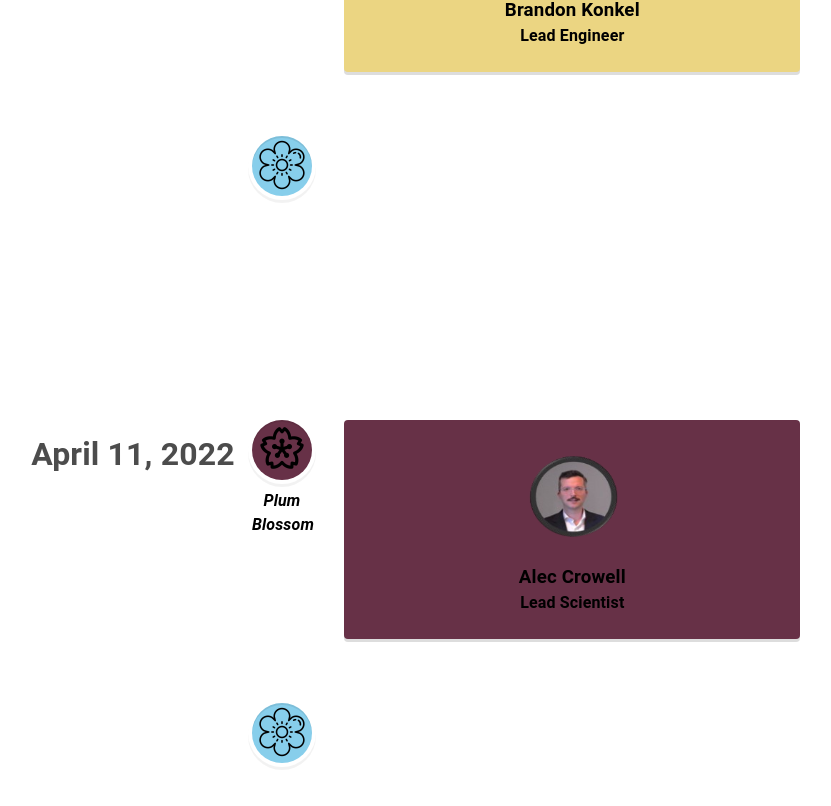
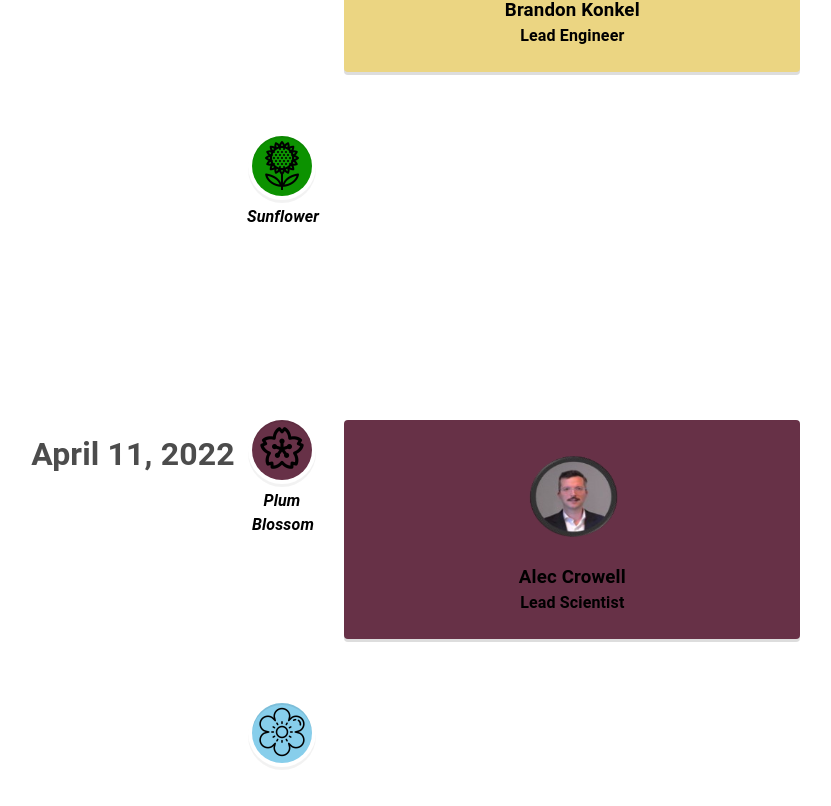
Before and after one commit to mfein28/KuenzelFlowers, a React (Create React App) app: page / in a window 1280 px wide. Shown: the part 1674-2480 px from the top of the page, without its empty margins (358-1189 px from the left). Built offline with nearby package versions, Linux system fonts and the light colour scheme.

Commit message:
Picture fixes

```diff
--- a/src/Timeline.js
+++ b/src/Timeline.js
@@ -124,9 +124,9 @@ function Timeline() {
             <VerticalTimelineElement
                 className="vertical-timeline-element--work"
                 date={<div style={{marginTop: -30}}><h1>April 1, 2022</h1></div>}
-                iconStyle={{background: '#87CEEB', color: '#000000'}}
-                contentStyle={{background: '#87CEEB', color: '#000000'}}
-                icon={<div><img style={{margin: 4}} src={Flower}/><h4 style={{marginTop: 4}}><i></i></h4></div>}
+                iconStyle={{background: '#0c9200', color: '#000000'}}
+                contentStyle={{background: '#0c9200', color: '#000000'}}
+                icon={<div><img style={{margin: 4}} src={Sunflower}/><h4 style={{marginLeft: -5, marginTop: 4}}><i>Sunflower</i></h4></div>}
             >
                 <img style={{height: 112, width: 105}} src={MattEpstein}/>
                 <h3 style={{color: "#000000"}} className="vertical-timeline-element-title">Matt Epstein</h3>
@@ -498,7 +498,7 @@ function Timeline() {
             >
                 <img src={JoshDunlap}/>
                 <h3 style={{color: "#000000"}} className="vertical-timeline-element-title">Josh Dunlap</h3>
-                <h4 style={{color: "#000000"}} className="vertical-timeline-element-subtitle">Data Scientist</h4>
+                <h4 style={{color: "#000000"}} className="vertical-timeline-element-subtitle">Senior Lead Scientist</h4>
             </VerticalTimelineElement>
             <VerticalTimelineElement
                 className="vertical-timeline-element--work"
```
